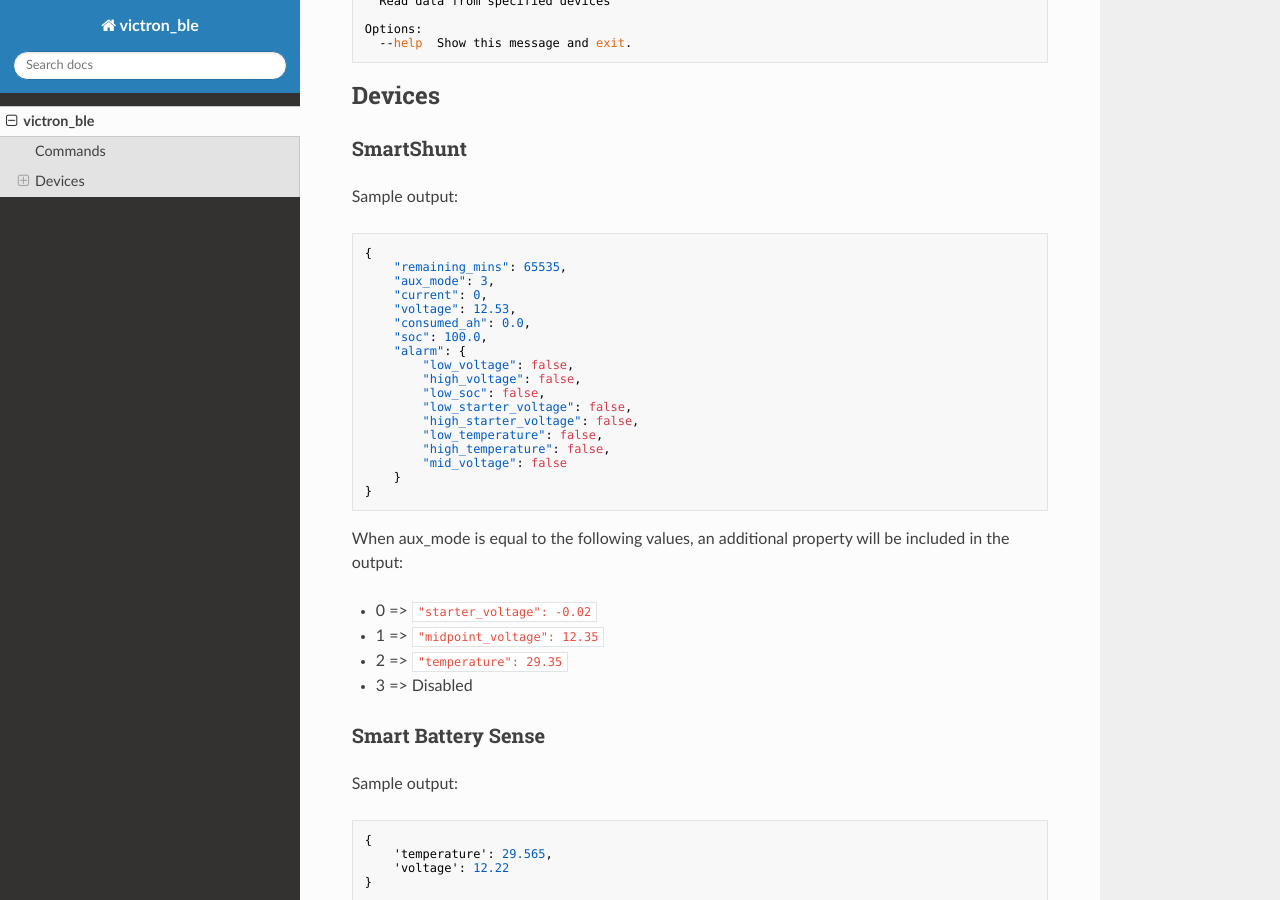
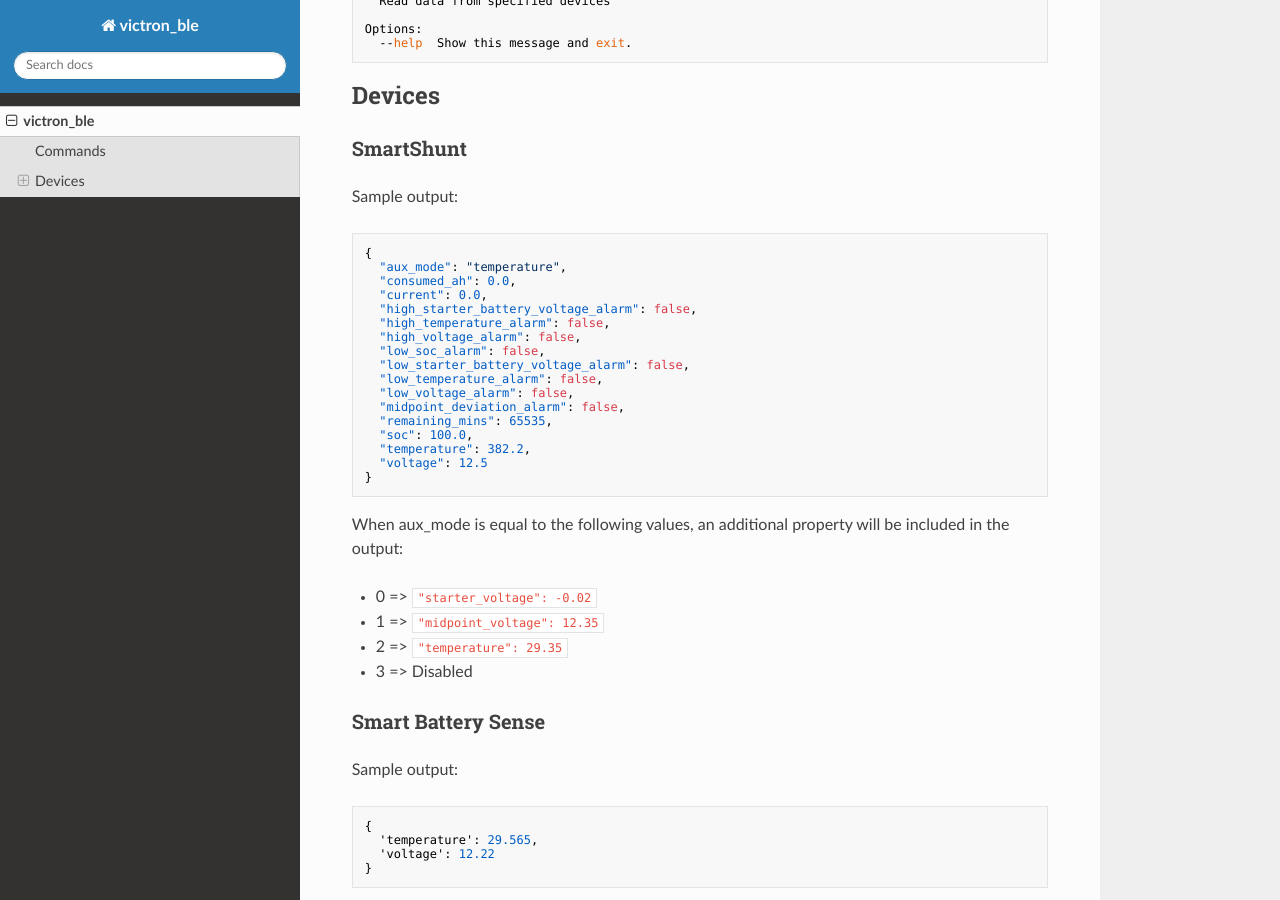
Before and after one commit to keshavdv/victron-ble, an MkDocs documentation site: the page built from docs/index.md, in a window 1280 px wide and 900 px high, scrolled down 515 px. Built offline with MkDocs 1.6.1, drawn with Linux system fonts in a browser that asks for light colours; nearby versions of some CDN libraries.

````diff
--- a/docs/index.md
+++ b/docs/index.md
@@ -31,22 +31,21 @@ Sample output:
 
 ```json
 {
-    "remaining_mins": 65535,
-    "aux_mode": 3,
-    "current": 0,
-    "voltage": 12.53,
-    "consumed_ah": 0.0,
-    "soc": 100.0,
-    "alarm": {
-        "low_voltage": false,
-        "high_voltage": false,
-        "low_soc": false,
-        "low_starter_voltage": false,
-        "high_starter_voltage": false,
-        "low_temperature": false,
-        "high_temperature": false,
-        "mid_voltage": false
-    }
+  "aux_mode": "temperature",
+  "consumed_ah": 0.0,
+  "current": 0.0,
+  "high_starter_battery_voltage_alarm": false,
+  "high_temperature_alarm": false,
+  "high_voltage_alarm": false,
+  "low_soc_alarm": false,
+  "low_starter_battery_voltage_alarm": false,
+  "low_temperature_alarm": false,
+  "low_voltage_alarm": false,
+  "midpoint_deviation_alarm": false,
+  "remaining_mins": 65535,
+  "soc": 100.0,
+  "temperature": 382.2,
+  "voltage": 12.5
 }
 ```
 
@@ -64,7 +63,7 @@ Sample output:
 
 ```json
 {
-    'temperature': 29.565,
-    'voltage': 12.22
+  'temperature': 29.565,
+  'voltage': 12.22
 }
 ```
````
Also changed, not shown: HISTORY.md (+5 -0 lines), README.md (+1 -1 lines), 1 other file.
